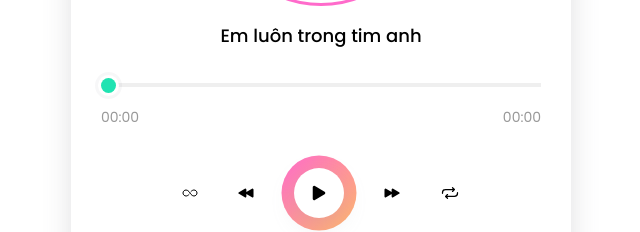
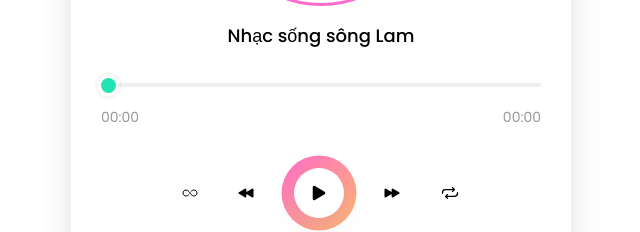
Before and after one commit to dinhtuantinh/Music-Tu-n-T-nh.com, a plain HTML site: page index.html in a window 1280 px wide. Shown: the part 273-505 px from the top of the page, 319-959 px from the left. Drawn offline with nearby package versions, Linux system fonts and the light colour scheme.

Commit message:
first commit

```diff
--- a/app.js
+++ b/app.js
@@ -16,8 +16,8 @@ let isRepeat = false;
 // const musics = ["holo.mp3", "summer.mp3", "spark.mp3", "home.mp3"];
 const musics = [{
         id: 1,
-        title: "Em luôn trong tim anh",
-        file: "Em luôn trong tim anh.mp3",
+        title: "Nhạc sống sông Lam",
+        file: "nhac song song lam.mp3",
         image: "https://hinhgaixinh.com/wp-content/uploads/2021/07/20210521-gai-xinh-goi-cam-1.jpg",
     },
     {
@@ -74,6 +74,12 @@ const musics = [{
         file: "Bí mật tam giác vàng.mp3",
         image: "https://encrypted-tbn0.gstatic.com/images?q=tbn:ANd9GcR_Yw7SeJo3zSfNXrO5HUBD2xwIUERsINBpXQ&usqp=CAU",
     },
+    {
+        id: 11,
+        title: "Em luôn trong tim anh",
+        file: "Em luôn trong tim anh.mp3",
+        image: "https://hinhgaixinh.com/wp-content/uploads/2021/07/20210521-gai-xinh-goi-cam-1.jpg",
+    }
 ];
 /**
  * Music
--- a/index.html
+++ b/index.html
@@ -5,7 +5,10 @@
     <meta charset="UTF-8" />
     <meta http-equiv="X-UA-Compatible" content="IE=edge" />
     <meta name="viewport" content="width=device-width, initial-scale=1.0" />
-    <title>MP3 Tuấn Tỉnh</title>
+    <link rel="icon" href="./img/icon_tab_1.png" type="image/png" />
+    <title>
+        MP3 Tuấn Tỉnh
+    </title>
     <link rel="preconnect" href="https://fonts.googleapis.com" />
     <link rel="preconnect" href="https://fonts.gstatic.com" crossorigin />
     <link href="https://fonts.googleapis.com/css2?family=Poppins:wght@300;400;500;600&display=swap" rel="stylesheet" />
```
Also changed, not shown: img/icon_tab_1.png (added), 1 other file.
